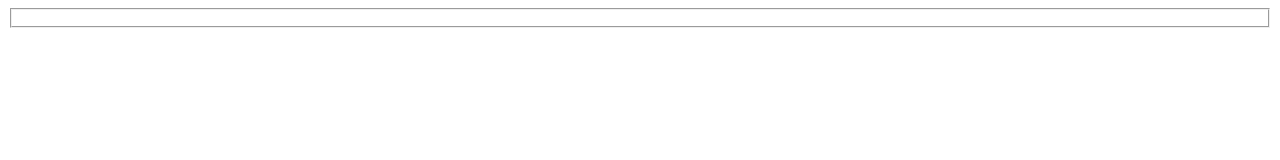
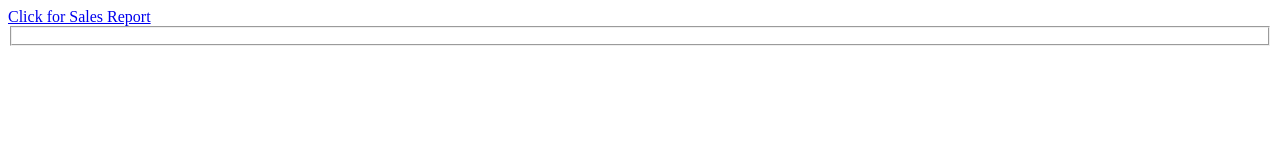
Before and after one commit to doraniccole/cookie-stand, a plain HTML site: page index.html in a window 1280 px wide. Drawn offline with Linux system fonts and the light colour scheme.

Commit message:
making click reference for sales code report

```diff
--- a/index.html
+++ b/index.html
@@ -7,6 +7,7 @@
     <title>Document</title>
 </head>
 <body>
+    <a href="sales.html">Click for Sales Report</a>
     <table>
         <tbody id="salesTable"></tbody>
     </table>
```
